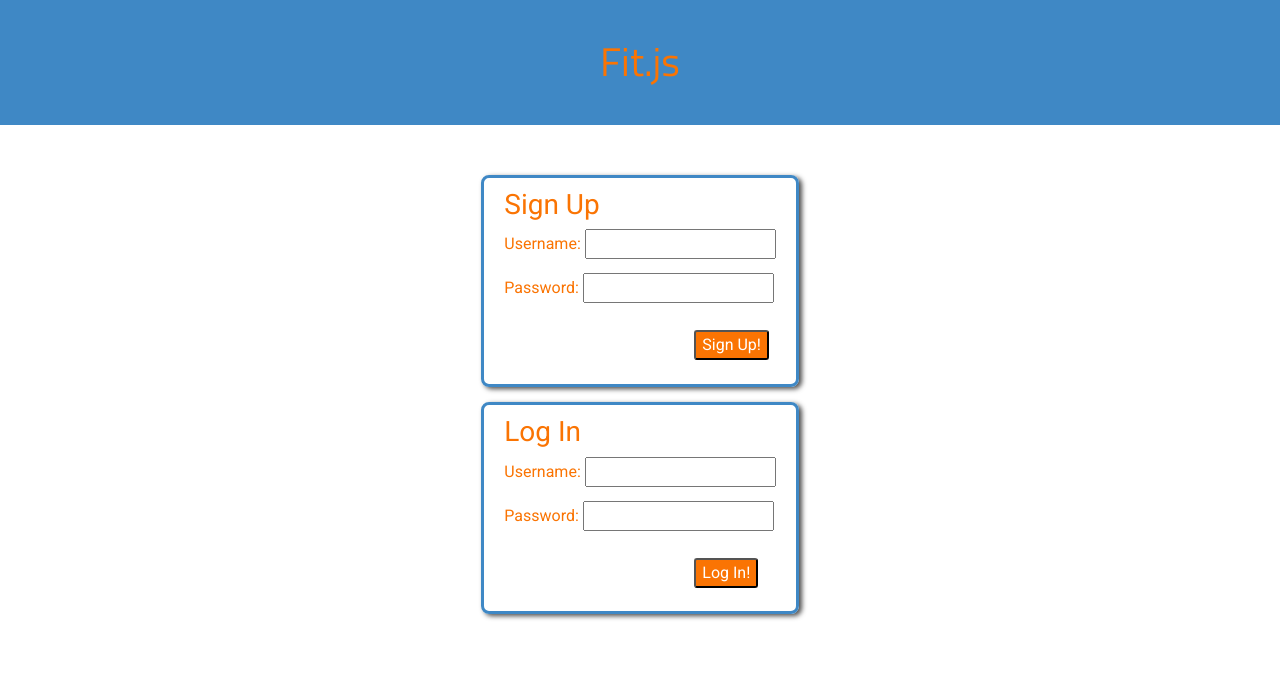
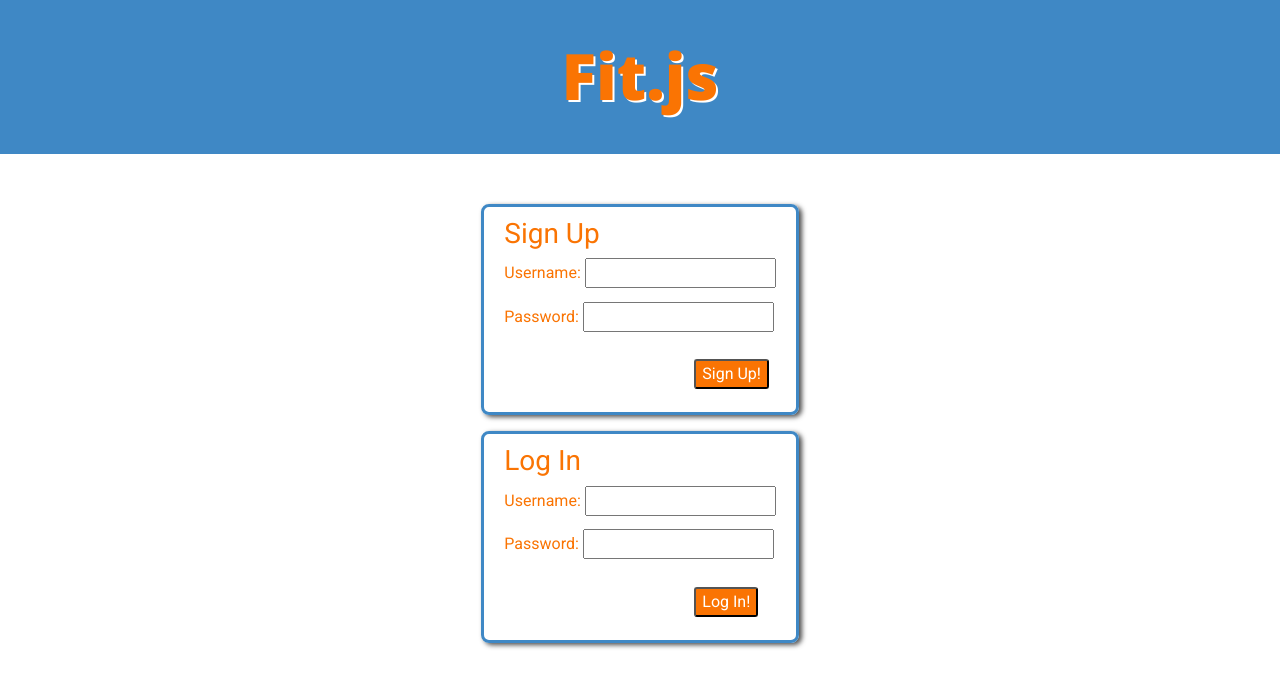
Before and after one commit to ashbrick/Fit.js, a website: page public/index.html in a window 1280 px wide. Drawn offline with nearby package versions, Linux system fonts and the light colour scheme; no server answers.

Commit message:
added some styling

```diff
--- a/public/css/app.css
+++ b/public/css/app.css
@@ -14,7 +14,10 @@ header h1 {
   text-align: center;
   color: #FA7403;
   padding: 3%;
-  font-family: "Titillium Web", sans-serif;
+  font-family: "Open Sans", sans-serif;
+  font-weight: 800;
+  text-shadow: 2px 2px #fff;
+  font-size: 4em;
 }
 
 input[type=submit] {
@@ -101,12 +104,25 @@ input {
 
 /* COMPLETED WORKOUT CARD */
 .completed-workout-card {
-  border: 2px solid black;
+  border: 3px solid black;
   border-radius: 8px;
   margin-top: 5%;
   padding: 10px 20px;
   /*source https://www.cssmatic.com/box-shadow */
   box-shadow: 3px 2px 5px 0px rgba(0,0,0,0.7);
+}
+
+/* .homepage {
+  width: 100%;
+  height: auto;
+} */
+
+.background-image{
+  /* background-image: url("public/media/adam-wilson-gNzqerPFtWs-unsplash.jpg"); */
+  /* background-size: cover;
+  background-position: center;
+  height: 500px; */
+  background-color: blue;
 }
 
 /* VIDEO STYLING */
--- a/public/index.html
+++ b/public/index.html
@@ -9,7 +9,8 @@
   <!-- Bootstrap -->
   <link rel="stylesheet" href="https://stackpath.bootstrapcdn.com/bootstrap/4.3.1/css/bootstrap.min.css">
   <!-- Fonts -->
-  <link href="https://fonts.googleapis.com/css?family=Roboto|Titillium+Web&display=swap" rel="stylesheet">
+  <!-- <link href="https://fonts.googleapis.com/css?family=Roboto|Titillium+Web&display=swap" rel="stylesheet"> -->
+  <link href="https://fonts.googleapis.com/css?family=Open+Sans:400,800|Roboto&display=swap" rel="stylesheet">
   <link rel="stylesheet" href="/css/app.css">
 </head>
 <body ng-controller="MyController as ctrl">
@@ -49,7 +50,9 @@
       </div>
 
     </section>
-    <section class="homepage"ng-if="ctrl.loggedInUser !== false">
+    <section class="homepage" ng-if="ctrl.loggedInUser !== false">
+
+
 
       <div class="workout-input">
         <form class="new-workout-form"ng-submit="ctrl.createWorkout()">
@@ -108,6 +111,7 @@
         <!-- Form to create new workout -->
 
         </section>
+
     </div>
   </body>
 </html>
```
Also changed, not shown: 1 other file.
